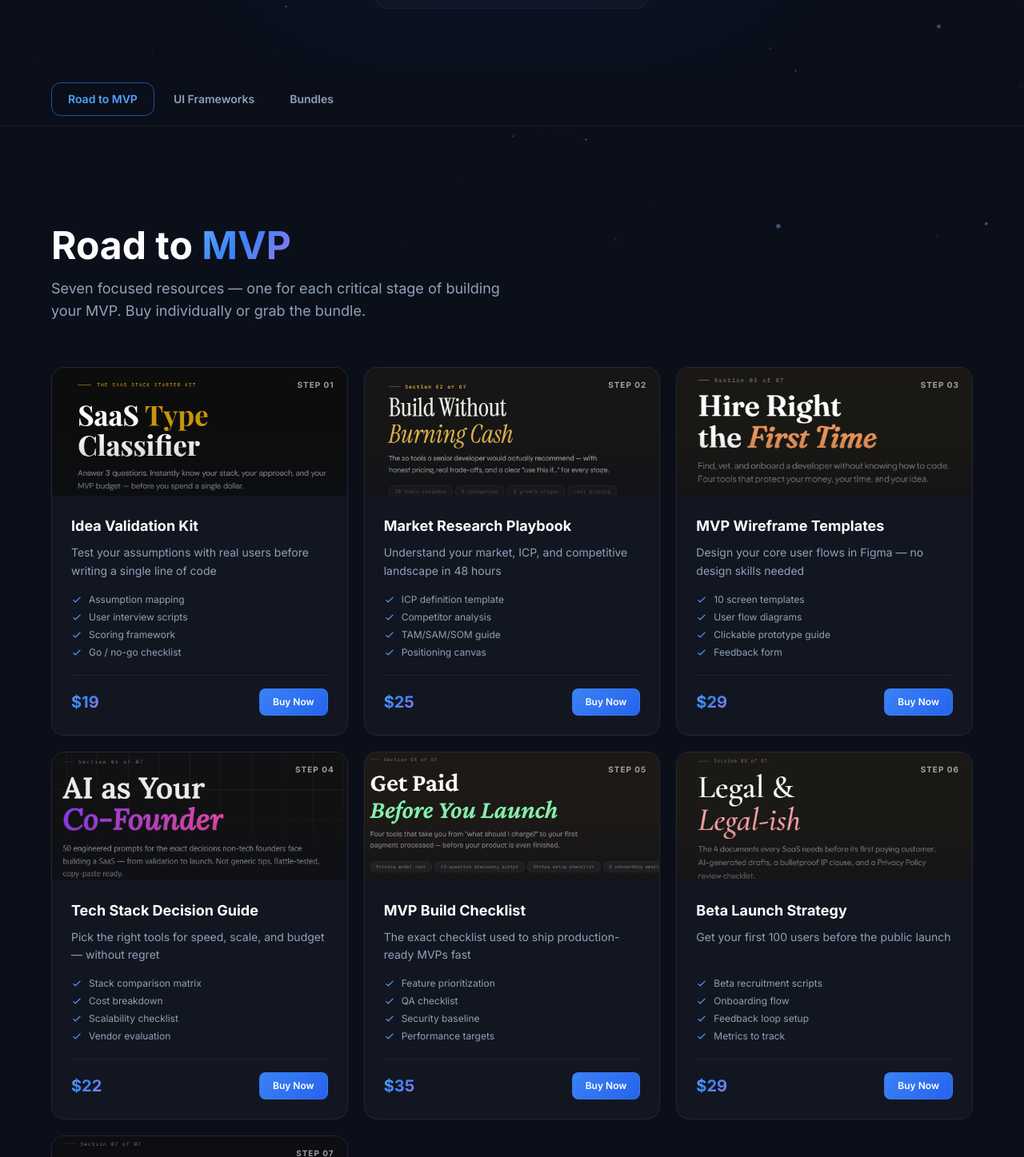
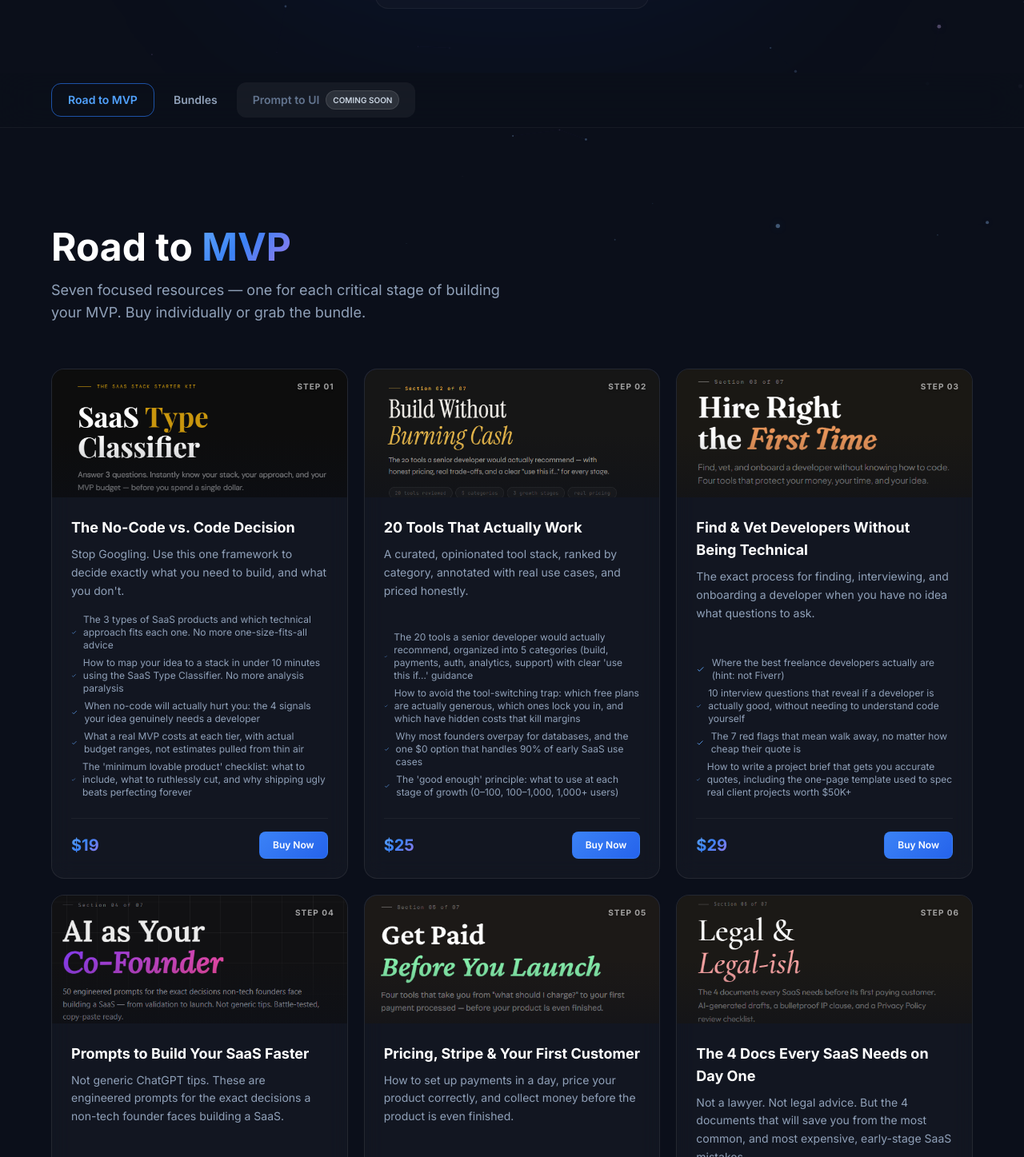
Before and after one commit to ModawalLabs/ModawalLabs, a Next.js app: page /products in a window 1280 px wide. Shown: the part 483-1930 px from the top of the page at 80% size. Built offline with nearby package versions, Linux system fonts and the light colour scheme; a web font is replaced by a local one.

Commit message:
service cards redesign + products card enhancements

```diff
--- a/app/products/page.tsx
+++ b/app/products/page.tsx
@@ -11,7 +11,7 @@ const EASE = [0.23, 1, 0.32, 1] as const;
 const DUR  = 0.65;
 
 /* ── Tab config ───────────────────────────────────────────────── */
-const TABS = ["Road to MVP", "UI Frameworks", "Bundles"] as const;
+const TABS = ["Road to MVP", "Bundles", "Prompt to UI"] as const;
 type Tab = typeof TABS[number];
 
 /* ── Road to MVP data ─────────────────────────────────────────── */
@@ -20,64 +20,96 @@ const mvpSteps = [
     step: "01", icon: "🔍",
     imgGradient: "linear-gradient(135deg, rgba(59,130,246,0.30) 0%, rgba(99,102,241,0.18) 100%)",
     image: "/road_to_mvp_product_assets/1.0.png",
-    name: "Idea Validation Kit",
-    tagline: "Test your assumptions with real users before writing a single line of code",
+    name: "The No-Code vs. Code Decision",
+    tagline: "Stop Googling. Use this one framework to decide exactly what you need to build, and what you don't.",
     price: "$19",
-    features: ["Assumption mapping", "User interview scripts", "Scoring framework", "Go / no-go checklist"],
+    features: [
+      "The 3 types of SaaS products and which technical approach fits each one. No more one-size-fits-all advice",
+      "How to map your idea to a stack in under 10 minutes using the SaaS Type Classifier. No more analysis paralysis",
+      "When no-code will actually hurt you: the 4 signals your idea genuinely needs a developer",
+      "What a real MVP costs at each tier, with actual budget ranges, not estimates pulled from thin air",
+      "The 'minimum lovable product' checklist: what to include, what to ruthlessly cut, and why shipping ugly beats perfecting forever",
+    ],
   },
   {
     step: "02", icon: "📊",
     imgGradient: "linear-gradient(135deg, rgba(99,102,241,0.30) 0%, rgba(37,99,235,0.18) 100%)",
     image: "/road_to_mvp_product_assets/02.png",
-    name: "Market Research Playbook",
-    tagline: "Understand your market, ICP, and competitive landscape in 48 hours",
+    name: "20 Tools That Actually Work",
+    tagline: "A curated, opinionated tool stack, ranked by category, annotated with real use cases, and priced honestly.",
     price: "$25",
-    features: ["ICP definition template", "Competitor analysis", "TAM/SAM/SOM guide", "Positioning canvas"],
+    features: [
+      "The 20 tools a senior developer would actually recommend, organized into 5 categories (build, payments, auth, analytics, support) with clear 'use this if…' guidance",
+      "How to avoid the tool-switching trap: which free plans are actually generous, which ones lock you in, and which have hidden costs that kill margins",
+      "Why most founders overpay for databases, and the one $0 option that handles 90% of early SaaS use cases",
+      "The 'good enough' principle: what to use at each stage of growth (0–100, 100–1,000, 1,000+ users)"
+      ],
   },
   {
     step: "03", icon: "🖼️",
     imgGradient: "linear-gradient(135deg, rgba(6,182,212,0.28) 0%, rgba(37,99,235,0.18) 100%)",
     image: "/road_to_mvp_product_assets/03.png",
-    name: "MVP Wireframe Templates",
-    tagline: "Design your core user flows in Figma — no design skills needed",
+    name: "Find & Vet Developers Without Being Technical",
+    tagline: "The exact process for finding, interviewing, and onboarding a developer when you have no idea what questions to ask.",
     price: "$29",
-    features: ["10 screen templates", "User flow diagrams", "Clickable prototype guide", "Feedback form"],
+    features: [
+      "Where the best freelance developers actually are (hint: not Fiverr) ",
+      "10 interview questions that reveal if a developer is actually good, without needing to understand code yourself",
+      "The 7 red flags that mean walk away, no matter how cheap their quote is",
+      "How to write a project brief that gets you accurate quotes, including the one-page template used to spec real client projects worth $50K+",
+      ],
   },
   {
     step: "04", icon: "🛠️",
     imgGradient: "linear-gradient(135deg, rgba(139,92,246,0.28) 0%, rgba(37,99,235,0.18) 100%)",
     image: "/road_to_mvp_product_assets/04.png",
-    name: "Tech Stack Decision Guide",
-    tagline: "Pick the right tools for speed, scale, and budget — without regret",
+    name: "Prompts to Build Your SaaS Faster",
+    tagline: "Not generic ChatGPT tips. These are engineered prompts for the exact decisions a non-tech founder faces building a SaaS.",
     price: "$22",
-    features: ["Stack comparison matrix", "Cost breakdown", "Scalability checklist", "Vendor evaluation"],
+    features: ["How to use AI to write a technical spec document so thorough that any developer can quote it",
+      "The 5 prompts that replace a $300/hr product consultant: idea validation, competitor analysis, feature prioritisation, pricing model testing, and user persona creation",
+      "The 'Rubber Duck Method': prompts for debugging your own thinking when you're stuck, second-guessing the build, or about to make an expensive mistake",
+      "Copy-ready prompts for writing your Terms of Service, Privacy Policy, onboarding emails, and landing page, grouped by category and ready to use today"
+    ],
   },
   {
     step: "05", icon: "📋",
     imgGradient: "linear-gradient(135deg, rgba(37,99,235,0.30) 0%, rgba(139,92,246,0.20) 100%)",
     image: "/road_to_mvp_product_assets/05.png",
-    name: "MVP Build Checklist",
-    tagline: "The exact checklist used to ship production-ready MVPs fast",
+    name: "Pricing, Stripe & Your First Customer",
+    tagline: "How to set up payments in a day, price your product correctly, and collect money before the product is even finished.",
     price: "$35",
-    features: ["Feature prioritization", "QA checklist", "Security baseline", "Performance targets"],
+    features: ["The 3 SaaS pricing models explained in plain English, with a decision framework for which one fits your product, your market, and your margin goals",
+      "How to set up Stripe in under an hour: subscriptions, free trials, upgrade/downgrade, and tax compliance, with a step-by-step walkthrough",
+      "Exactly what to say in a customer discovery call to validate your pricing, including a 10-question discovery script you can use this week",
+      "Churn prevention from day one: the 3 onboarding emails every SaaS needs to send in the first 7 days to stop free trials from going dark"
+    ],
   },
   {
     step: "06", icon: "🚀",
     imgGradient: "linear-gradient(135deg, rgba(20,184,166,0.28) 0%, rgba(59,130,246,0.18) 100%)",
     image: "/road_to_mvp_product_assets/06.png",
-    name: "Beta Launch Strategy",
-    tagline: "Get your first 100 users before the public launch",
+    name: "The 4 Docs Every SaaS Needs on Day One",
+    tagline: "Not a lawyer. Not legal advice. But the 4 documents that will save you from the most common, and most expensive, early-stage SaaS mistakes.",
     price: "$29",
-    features: ["Beta recruitment scripts", "Onboarding flow", "Feedback loop setup", "Metrics to track"],
+    features: ["The 4 non-negotiable docs: Terms of Service, Privacy Policy, Contractor Agreement, and a basic IP Assignment, and exactly what to put in each one",
+      "How to use AI to generate a first draft of each document, and the 5 clauses you must manually review before publishing anything",
+      "How to structure a contractor agreement so that everything your developer builds is legally yours from day one",
+      "GDPR, CCPA, and US data law in plain English: what you need to know, what you can safely ignore at the $0–$10K MRR stage, and when to get an actual lawyer"
+    ],
   },
   {
     step: "07", icon: "🔄",
     imgGradient: "linear-gradient(135deg, rgba(168,85,247,0.28) 0%, rgba(99,102,241,0.18) 100%)",
     image: "/road_to_mvp_product_assets/07.png",
-    name: "Feedback & Iteration Framework",
-    tagline: "Turn early user feedback into a product people keep paying for",
+    name: "30 Tasks in the Right Order",
+    tagline: "The exact launch sequence, day by day, task by task, so nothing falls through the cracks and you actually ship.",
     price: "$19",
-    features: ["Feedback tagging system", "Prioritisation matrix", "Sprint template", "Retention checkpoints"],
+    features: ["The 7-day pre-launch checklist: what to do in the week before you go live, from final QA to email sequences to payment testing",
+      "How to handle your first 10 customers: the manual onboarding approach that creates superfans, gets testimonials, and fixes critical bugs before they become reviews",
+      "Post-launch metrics you actually need to watch in week one: the 3 numbers that tell you if you have a real product or a real problem",
+      "What to do if nobody buys: the 3-day diagnosis framework that separates a messaging problem from a product problem so you fix the right thing first"
+    ],
   },
 ];
 
@@ -90,7 +122,7 @@ const mvpBundle = {
   includes: mvpSteps.map((s) => s.name),
 };
 
-/* ── UI Frameworks data ───────────────────────────────────────── */
+/* ── Prompt to UI data ───────────────────────────────────────── */
 const uiFrameworks = [
   {
     icon: "🧩", name: "SaaS Component Library",
@@ -143,21 +175,24 @@ const bundles = [
     tagline: "All 7 Road to MVP products. Go from raw idea to launched product.",
     originalPrice: "$178", price: "$99", saving: "Save $79",
     tag: "Most Popular", icon: "🚀",
+    available: true,
     includes: ["Idea Validation Kit", "Market Research Playbook", "MVP Wireframe Templates", "Tech Stack Decision Guide", "MVP Build Checklist", "Beta Launch Strategy", "Feedback & Iteration Framework"],
   },
   {
-    name: "UI Frameworks Bundle",
+    name: "Prompt to UI Bundle",
     tagline: "All 6 UI kits and design systems at one discounted price.",
     originalPrice: "$256", price: "$129", saving: "Save $127",
-    tag: "Best Value", icon: "🎨",
+    tag: "Coming Soon", icon: "🎨",
+    available: false,
     includes: ["SaaS Component Library", "Mobile-First UI Kit", "Landing Page Design System", "Admin Dashboard Template", "Auth Flow UI Pack", "Pricing & Checkout UI"],
   },
   {
     name: "Complete Founder Pack",
     tagline: "Every product across all sections. The ultimate toolkit for SaaS founders.",
     originalPrice: "$434", price: "$199", saving: "Save $235",
-    tag: "Ultimate", icon: "🏆",
-    includes: ["Everything in Road to MVP Bundle", "Everything in UI Frameworks Bundle", "Bonus: 1-hour strategy call", "Lifetime updates"],
+    tag: "Coming Soon", icon: "🏆",
+    available: false,
+    includes: ["Everything in Road to MVP Bundle", "Everything in Prompt to UI Bundle", "Bonus: 1-hour strategy call", "Lifetime updates"],
   },
 ];
 
@@ -292,17 +327,26 @@ function TabBar({ active, onChange }: { active: Tab; onChange: (t: Tab) => void
         <div className="flex items-center gap-1 py-3">
           {TABS.map((tab) => {
             const isActive = tab === active;
+            const isDisabled = tab === "Prompt to UI";
             return (
               <button
                 key={tab}
-                onClick={() => onChange(tab)}
-                className={`relative px-5 py-2.5 rounded-xl text-sm font-semibold transition-all duration-200 ${
+                onClick={() => !isDisabled && onChange(tab)}
+                disabled={isDisabled}
+                className={`relative px-5 py-2.5 rounded-xl text-sm font-semibold transition-all duration-200 flex items-center gap-2 ${
                   isActive
                     ? "text-blue-400 border border-blue-500/60"
+                    : isDisabled
+                      ? "text-slate-500 bg-white/5 cursor-not-allowed"
                       : "text-slate-400 hover:text-white hover:bg-white/5"
                 }`}
               >
                 <span className="relative z-10">{tab}</span>
+                {isDisabled && (
+                  <span className="relative z-10 text-[10px] uppercase px-2 py-1 rounded-full bg-white/10 text-slate-300 border border-white/10">
+                    Coming soon
+                  </span>
+                )}
               </button>
             );
           })}
@@ -351,15 +395,15 @@ function RoadToMVPSection() {
                 stepLabel={`Step ${product.step}`}
                 imageSrc={product.image}
               />
-              <div className="p-6 flex flex-col flex-1">
+              <div className="p-6 flex flex-col h-full">
                 <h3 className="text-lg font-bold text-white mb-2 group-hover:text-blue-200 transition-colors">{product.name}</h3>
                 <p className="text-slate-400 text-sm leading-relaxed mb-4 flex-1">{product.tagline}</p>
-                <ul className="space-y-1.5 mb-5">
+                <ul className="space-y-1.5 mb-6">
                   {product.features.map((f, fi) => (
                     <li key={fi} className="flex items-center gap-2 text-xs text-slate-400"><Check />{f}</li>
                   ))}
                 </ul>
-                <div className="flex items-center justify-between pt-4 border-t border-white/5">
+                <div className="mt-auto flex items-center justify-between pt-4 border-t border-white/5">
                   <span className="text-xl font-bold gradient-text">{product.price}</span>
                   <button className="btn-primary px-4 py-2 rounded-lg text-xs font-semibold text-white"><span>Buy Now</span></button>
                 </div>
@@ -413,7 +457,7 @@ function RoadToMVPSection() {
   );
 }
 
-/* ── UI Frameworks section ────────────────────────────────────── */
+/* ── Prompt to UI section ────────────────────────────────────── */
 function UIFrameworksSection() {
   const { ref, isInView, y } = useScrollAnimation();
 
@@ -427,7 +471,7 @@ function UIFrameworksSection() {
       <div className="max-w-[1200px] mx-auto px-6">
         <div className="mb-14">
           <motion.h2 animate={hdr(0)} className="text-4xl md:text-5xl font-bold text-white mb-4">
-            UI <span className="gradient-text">Frameworks</span>
+            Prompt <span className="gradient-text">to User Interface</span>
           </motion.h2>
           <motion.p animate={hdr(0.14)} className="text-slate-400 text-lg max-w-xl">
             Production-ready design systems and component libraries built for modern SaaS products.
@@ -510,16 +554,25 @@ function BundlesSection() {
                   ? { opacity: 1, y: 0, scale: 1,   transition: { duration: DUR, delay: 0.2 + i * 0.1, ease: EASE } }
                   : { opacity: 0, y,    scale: 0.97, transition: { duration: DUR, delay: 0,              ease: EASE } }
               }
-              className="relative rounded-3xl overflow-hidden border border-blue-500/20 bg-gradient-to-br from-blue-600/8 via-[#0B0F1A] to-indigo-600/8 hover:border-blue-500/40 transition-colors duration-300"
+              className={`relative rounded-3xl overflow-hidden border transition-colors duration-300 ${bundle.available ? "border-blue-500/20 bg-gradient-to-br from-blue-600/8 via-[#0B0F1A] to-indigo-600/8 hover:border-blue-500/40" : "border-white/5 bg-white/10 opacity-80 shadow-[0_0_30px_rgba(59,130,246,0.12)]"}`}
             >
+              {!bundle.available && (
+                <div className="absolute inset-0 bg-white/5 backdrop-blur-sm animate-pulse pointer-events-none" />
+              )}
               <div className="absolute -top-16 -right-16 w-48 h-48 rounded-full bg-blue-500/8 blur-[60px] pointer-events-none" />
-              <div className="relative p-8 md:p-10 flex flex-col lg:flex-row gap-8 lg:items-center">
-                {/* Left */}
+              <div className={`relative p-8 md:p-10 flex flex-col ${bundle.available ? "lg:flex-row gap-8 lg:items-center" : "items-center text-center justify-center"}`}>
+                {/* Active bundle content */}
+                {bundle.available ? (
+                  <>
                     <div className="flex-1">
                       <div className="flex items-center gap-3 mb-4">
                         <span className="text-2xl">{bundle.icon}</span>
-                    <span className="text-xs font-bold text-white px-3 py-1 rounded-full bg-blue-500 shadow-md shadow-blue-500/30">{bundle.tag}</span>
-                    <span className="text-xs font-semibold text-emerald-400 px-2.5 py-1 rounded-full bg-emerald-500/10 border border-emerald-500/20">{bundle.saving}</span>
+                        <span className="text-xs font-bold px-3 py-1 rounded-full text-white bg-blue-500 shadow-blue-500/30 shadow-md">
+                          {bundle.tag}
+                        </span>
+                        <span className="text-xs font-semibold text-emerald-400 px-2.5 py-1 rounded-full bg-emerald-500/10 border border-emerald-500/20">
+                          {bundle.saving}
+                        </span>
                       </div>
                       <h3 className="text-2xl md:text-3xl font-bold text-white mb-3">{bundle.name}</h3>
                       <p className="text-slate-400 leading-relaxed mb-6 max-w-lg">{bundle.tagline}</p>
@@ -531,7 +584,6 @@ function BundlesSection() {
                         <span>Get Bundle</span>
                       </button>
                     </div>
-                {/* Right */}
                     <div className="lg:w-[320px] flex-shrink-0">
                       <p className="text-xs font-semibold text-slate-500 uppercase tracking-widest mb-4">What&apos;s included</p>
                       <ul className="space-y-2.5">
@@ -543,6 +595,21 @@ function BundlesSection() {
                         ))}
                       </ul>
                     </div>
+                  </>
+                ) : (
+                  <div className="w-full space-y-6 text-slate-400">
+                    {/* <span className="inline-flex items-center justify-center text-xs font-semibold tracking-widest uppercase text-slate-300 px-4 py-2 rounded-full bg-white/5 border border-white/5">
+                      Coming Soon
+                    </span> */}
+                    <h3 className="text-2xl md:text-3xl font-bold text-slate-300">{bundle.name}</h3>
+                    <button
+                      disabled
+                      className="mx-auto bg-white/5 text-slate-300 cursor-not-allowed px-8 py-3.5 rounded-xl text-base font-bold border border-white/5 shadow-[0_0_30px_rgba(59,130,246,0.1)]"
+                    >
+                      <span>Coming Soon</span>
+                    </button>
+                  </div>
+                )}
               </div>
             </motion.div>
           ))}
@@ -571,7 +638,7 @@ export default function ProductsPage() {
             transition={{ duration: 0.3, ease: EASE }}
           >
             {activeTab === "Road to MVP"    && <RoadToMVPSection />}
-            {activeTab === "UI Frameworks"  && <UIFrameworksSection />}
+            {activeTab === "Prompt to UI"  && <UIFrameworksSection />}
             {activeTab === "Bundles"        && <BundlesSection />}
           </motion.div>
         </AnimatePresence>
--- a/components/Products.tsx
+++ b/components/Products.tsx
@@ -10,54 +10,49 @@ const DUR  = 0.65;
 
 const products = [
   {
-    name: "Idea Validation Kit",
-    tagline: "Test your assumptions with real users before writing a single line of code",
+    name: "The No-Code vs. Code Decision",
+    tagline: "Stop Googling. Use this one framework to decide exactly what you need to build — and what you don't.",
     price: "$19",
     tag: "Essential",
     icon: "🔍",
     color: "from-blue-500/20 to-indigo-500/10",
     image: "/road_to_mvp_product_assets/1.0.png",
-    features: ["Assumption mapping", "User interview scripts", "Scoring framework", "Go / no-go checklist"],
   },
   {
-    name: "Market Research Playbook",
-    tagline: "Understand your market, ICP, and competitive landscape in 48 hours",
+    name: "20 Tools That Actually Work",
+    tagline: "A curated, opinionated tool stack — ranked by category, annotated with real use cases, and priced honestly.",
     price: "$25",
     tag: "Bestseller",
     icon: "📊",
     color: "from-indigo-500/20 to-purple-500/10",
     image: "/road_to_mvp_product_assets/02.png",
-    features: ["ICP definition template", "Competitor analysis", "TAM/SAM/SOM guide", "Positioning canvas"],
   },
   {
-    name: "MVP Wireframe Templates",
-    tagline: "Design your core user flows in Figma — no design skills needed",
+    name: "Find & Vet Developers Without Being Technical",
+    tagline: "The exact process for finding, interviewing, and onboarding a developer when you have no idea what questions to ask.",
     price: "$29",
     tag: "Popular",
     icon: "🖼️",
     color: "from-blue-400/20 to-cyan-500/10",
     image: "/road_to_mvp_product_assets/03.png",
-    features: ["10 screen templates", "User flow diagrams", "Clickable prototype guide", "Feedback form"],
   },
   {
-    name: "Tech Stack Decision Guide",
-    tagline: "Pick the right tools for speed, scale, and budget — without regret",
+    name: "Prompts to Build Your SaaS Faster",
+    tagline: "Not generic ChatGPT tips. These are engineered prompts for the exact decisions a non-tech founder faces building a SaaS.",
     price: "$22",
     tag: "Smart Choice",
     icon: "🛠️",
     color: "from-cyan-500/20 to-blue-500/10",
     image: "/road_to_mvp_product_assets/04.png",
-    features: ["Stack comparison matrix", "Cost breakdown", "Scalability checklist", "Vendor evaluation"],
   },
   {
-    name: "MVP Build Checklist",
-    tagline: "The exact checklist used to ship production-ready MVPs fast",
+    name: "Pricing, Stripe & Your First Customer",
+    tagline: "How to set up payments in a day, price your product correctly, and collect money before the product is even finished.",
     price: "$35",
     tag: "Most Valuable",
     icon: "📋",
     color: "from-blue-600/20 to-indigo-400/10",
     image: "/road_to_mvp_product_assets/05.png",
-    features: ["Feature prioritization", "QA checklist", "Security baseline", "Performance targets"],
   },
 ];
 
@@ -109,7 +104,7 @@ export default function Products() {
           style={{ scrollPaddingLeft: "0px" }}
         >
           {products.map((product, i) => (
-            <div key={i} className="carousel-item flex-none w-[340px] card-base rounded-2xl p-7 hover:border-blue-500/40 group">
+            <div key={i} className="carousel-item flex-none w-[340px] h-[420px] card-base rounded-2xl p-7 hover:border-blue-500/40 group flex flex-col">
               {/* Product Image */}
               <div className="relative h-32 mb-5 rounded-xl overflow-hidden b
               g-gradient-to-br from-blue-500/20 to-indigo-500/10">
@@ -124,16 +119,8 @@ export default function Products() {
               </div>
 
               <h3 className="text-xl font-bold text-white mb-2 group-hover:text-blue-200 transition-colors">{product.name}</h3>
-              <p className="text-slate-400 text-sm leading-relaxed mb-5">{product.tagline}</p>
-              <ul className="space-y-2 mb-6">
-                {product.features.map((f, fi) => (
-                  <li key={fi} className="flex items-center gap-2 text-sm text-slate-400">
-                    <svg width="14" height="14" fill="none" stroke="#60A5FA" strokeWidth="2" viewBox="0 0 24 24"><path strokeLinecap="round" strokeLinejoin="round" d="M5 13l4 4L19 7" /></svg>
-                    {f}
-                  </li>
-                ))}
-              </ul>
-              <div className="flex items-center justify-between pt-5 border-t border-white/5">
+              <p className="text-slate-400 text-sm leading-relaxed mb-5 flex-1">{product.tagline}</p>
+              <div className="flex items-center justify-between pt-5 border-t border-white/5 mt-auto">
                 <span className="text-2xl font-bold gradient-text">{product.price}</span>
                 <button className="btn-primary px-5 py-2.5 rounded-lg text-sm font-semibold text-white"><span>Buy Now</span></button>
               </div>
```
Also changed, not shown: components/CredibilityStrip.tsx (+7 -2 lines), components/Services.tsx (+28 -10 lines), public/road_to_mvp_product_assets/05.png. Lines whose indentation alone changed are shown as unchanged.
